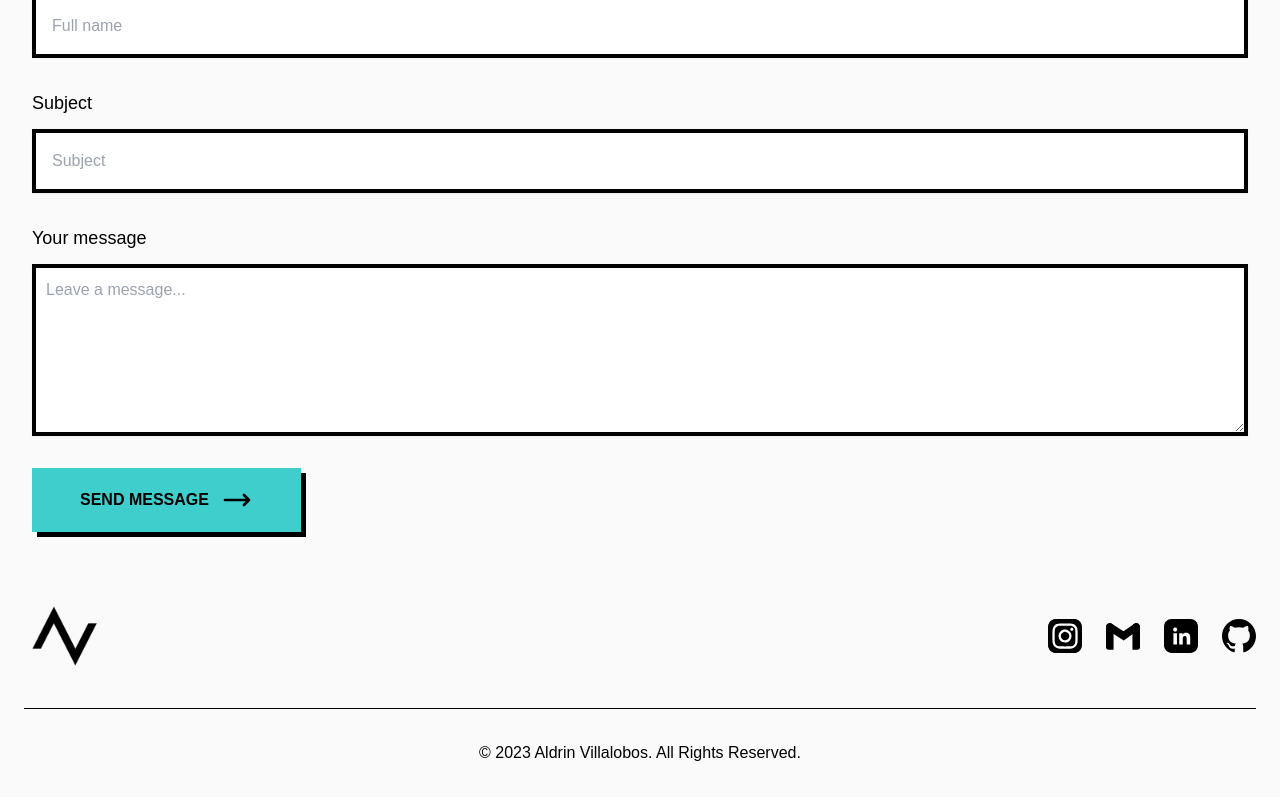
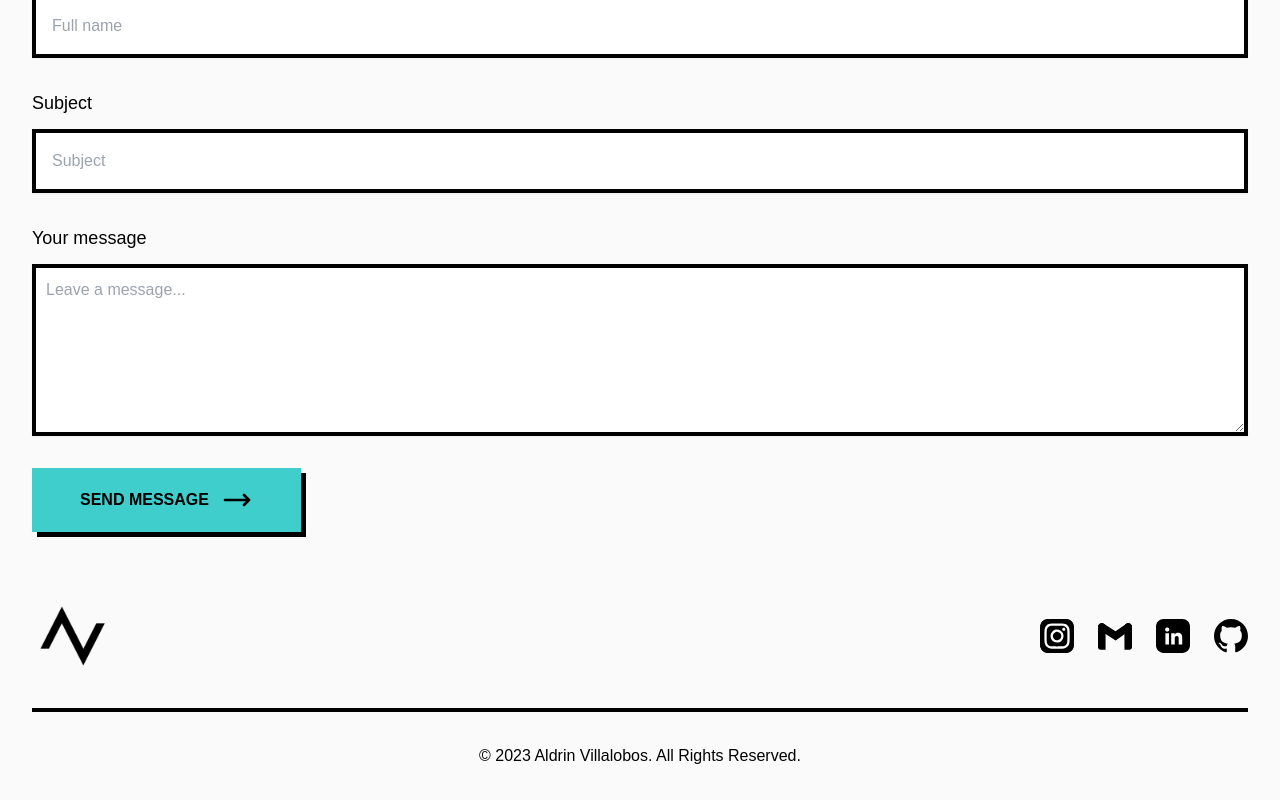
Before and after one commit to Drinooo/portfolio-retro, a React (Vite) app: page /contact in a window 1280 px wide. Shown: the part 513-1313 px from the top of the page. Built offline with nearby package versions, Linux system fonts and the light colour scheme; a web font is replaced by a local one.

Commit message:
Added padding in footer

```diff
--- a/src/App.css
+++ b/src/App.css
@@ -1 +1,11 @@
 @import url('https://fonts.cdnfonts.com/css/sofia-pro');
+
+::-moz-selection { /* Code for Firefox */
+  color: black;
+  background: #3FCECC;
+}
+
+::selection {
+  color: black;
+  background: #3FCECC;
+}
--- a/src/components/Common/NavbarComponent.jsx
+++ b/src/components/Common/NavbarComponent.jsx
@@ -39,7 +39,7 @@ export const NavbarComponent = () => {
   return (
     <Fragment>
       <Navbar className="sticky top-0 z-10 mx-auto max-w-full border-none rounded-none shadow-none bg-beige bg-opacity-100 backdrop-saturate-200 backdrop-blur-none py-1">
-        <div className="mx-auto max-w-full flex items-center justify-between text-blue-gray-900">
+        <div className="mx-auto max-w-screen-2xl flex items-center justify-between text-blue-gray-900">
           <Typography as="a" href="/" className="cursor-pointer">
             <img src="/images/Logo Black.png" className="w-24" alt="" />
           </Typography>
--- a/src/components/Sections/FooterSection.jsx
+++ b/src/components/Sections/FooterSection.jsx
@@ -9,8 +9,8 @@ import {
 const FooterSection = () => {
   return (
     <Fragment>
-      <footer className="bg-beige">
-        <div className="w-full mx-auto p-4 md:py-8">
+      <section className="bg-beige">
+        <div className="max-w-screen-2xl mx-auto md:py-8 block sm:px-8 2xl:px-0">
           <div className="sm:flex sm:items-center sm:justify-between">
             <a
               href="/"
@@ -45,8 +45,8 @@ const FooterSection = () => {
               </a>
             </ul>
           </div>
-          <hr className="my-6 border-gray-200 sm:mx-auto dark:border-gray-700 lg:my-8" />
-          <span className="block text-sm text-gray-500 sm:text-center dark:text-gray-400">
+          <hr className="my-6 border-2 border-gray-200 sm:mx-auto lg:my-8" />
+          <span className="block text-sm text-gray-500 sm:text-center">
             © 2023{" "}
             <a href="https://flowbite.com/" className="hover:underline">
               Aldrin Villalobos
@@ -54,7 +54,7 @@ const FooterSection = () => {
             . All Rights Reserved.
           </span>
         </div>
-      </footer>
+      </section>
     </Fragment>
   );
 };
```
